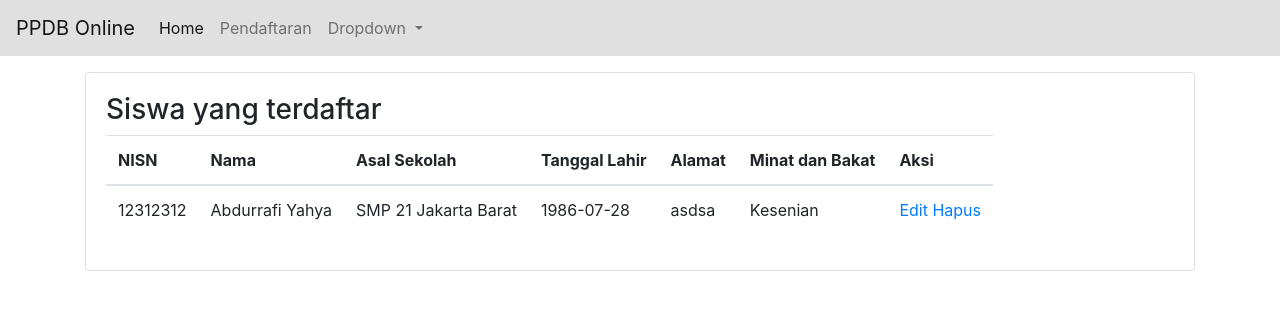
After one commit to rapaparara/ppdb-online, a CodeIgniter app: page /database/index.php/admin/pendaftar/index in a window 1280 px wide. The commit adds this page. Shown: the top 310 px of the page. Run offline with CodeIgniter, Linux system fonts and the light colour scheme; data comes from the database, SQL or seed files in the repository.

Commit message:
Penambahan halaman admin dan Perbaikan tampilan

```diff
--- a/application/config/config.php
+++ b/application/config/config.php
@@ -23,7 +23,9 @@ defined('BASEPATH') OR exit('No direct script access allowed');
 | a PHP script and you can easily do that on your own.
 |
 */
-$config['base_url'] = '';
+$config['base_url'] = ((isset($_SERVER['HTTPS']) && $_SERVER['HTTPS'] == "on") ? "https" : "http");
+$config['base_url'] .= "://" . $_SERVER['HTTP_HOST'];
+$config['base_url'] .= str_replace(basename($_SERVER['SCRIPT_NAME']), "", $_SERVER['SCRIPT_NAME']);
 
 /*
 |--------------------------------------------------------------------------
--- /dev/null
+++ b/application/controllers/admin/Pendaftar.php
@@ -0,0 +1,25 @@
+<?php
+class Pendaftar extends CI_Controller{
+	function __construct(){
+		parent::__construct();
+		$this->load->model('MainModel');
+		$this->load->helper('url');
+	}
+	function index(){
+		$data['pendaftar'] = $this->MainModel->tampilSiswa()->result();
+		$this->load->view('v_pendaftar',$data);
+	}
+	function edit($id){
+		$data = $this->db->where('nisn',$id);
+		$this->load->view('v_editpendaftar',$data);
+
+	}
+	function update(){
+
+	}
+	function delete(){
+
+	}
+}
+
+?>
--- a/application/views/footer.php
+++ b/application/views/footer.php
@@ -1,3 +1,3 @@
-<script src="js/jquery-3.3.1.slim.min.js" integrity="sha384-q8i/X+965DzO0rT7abK41JStQIAqVgRVzpbzo5smXKp4YfRvH+8abtTE1Pi6jizo" crossorigin="anonymous"></script>
-<script src="js/popper.min.js" integrity="sha384-UO2eT0CpHqdSJQ6hJty5KVphtPhzWj9WO1clHTMGa3JDZwrnQq4sF86dIHNDz0W1" crossorigin="anonymous"></script>
-<script src="js/bootstrap.min.js" integrity="sha384-JjSmVgyd0p3pXB1rRibZUAYoIIy6OrQ6VrjIEaFf/nJGzIxFDsf4x0xIM+B07jRM" crossorigin="anonymous"></script>
+<script src="<?php echo base_url('js/jquery-3.3.1.slim.min.js'); ?>" integrity="sha384-q8i/X+965DzO0rT7abK41JStQIAqVgRVzpbzo5smXKp4YfRvH+8abtTE1Pi6jizo" crossorigin="anonymous"></script>
+<script src="<?php echo base_url('js/popper.min.js');?>" integrity="sha384-UO2eT0CpHqdSJQ6hJty5KVphtPhzWj9WO1clHTMGa3JDZwrnQq4sF86dIHNDz0W1" crossorigin="anonymous"></script>
+<script src="<?php echo base_url('js/bootstrap.min.js');?>" integrity="sha384-JjSmVgyd0p3pXB1rRibZUAYoIIy6OrQ6VrjIEaFf/nJGzIxFDsf4x0xIM+B07jRM" crossorigin="anonymous"></script>
--- a/application/views/header.php
+++ b/application/views/header.php
@@ -1,5 +1,5 @@
 <meta charset="utf-8">
     <meta name="viewport" content="width=device-width, initial-scale=1, shrink-to-fit=no">
-    <link rel="stylesheet" href="css/bootstrap.min.css" integrity="sha384-ggOyR0iXCbMQv3Xipma34MD+dH/1fQ784/j6cY/iJTQUOhcWr7x9JvoRxT2MZw1T" crossorigin="anonymous">
+    <link rel="stylesheet" href="<?php echo base_url('css/bootstrap.min.css');?>" integrity="sha384-ggOyR0iXCbMQv3Xipma34MD+dH/1fQ784/j6cY/iJTQUOhcWr7x9JvoRxT2MZw1T" crossorigin="anonymous">
 
     <title>PPDB Online</title>
--- a/application/views/navbar.php
+++ b/application/views/navbar.php
@@ -1,5 +1,5 @@
-<nav class="navbar navbar-expand-lg navbar-light bg-light">
-  <a class="navbar-brand" href="#">PPDB Online</a>
+<nav class="navbar navbar-expand-lg navbar-light" style="background-color: #e0e0e0;">
+  <a class="navbar-brand" href="<?php echo base_url('') ?>">PPDB Online</a>
   <button class="navbar-toggler" type="button" data-toggle="collapse" data-target="#navbarSupportedContent" aria-controls="navbarSupportedContent" aria-expanded="false" aria-label="Toggle navigation">
     <span class="navbar-toggler-icon"></span>
   </button>
@@ -7,10 +7,10 @@
   <div class="collapse navbar-collapse" id="navbarSupportedContent">
     <ul class="navbar-nav mr-auto">
       <li class="nav-item active">
-        <a class="nav-link" href="#">Home <span class="sr-only">(current)</span></a>
+        <a class="nav-link" href="<?php echo base_url('') ?>">Home <span class="sr-only">(current)</span></a>
       </li>
       <li class="nav-item">
-        <a class="nav-link" href="pendaftaran">Pendaftaran</a>
+        <a class="nav-link" href="<?php echo base_url('pendaftaran') ?>">Pendaftaran</a>
       </li>
       <li class="nav-item dropdown">
         <a class="nav-link dropdown-toggle" href="#" id="navbarDropdown" role="button" data-toggle="dropdown" aria-haspopup="true" aria-expanded="false">
--- a/application/views/v_home.php
+++ b/application/views/v_home.php
@@ -5,7 +5,9 @@
   </head>
   <body>
 	<?php include 'navbar.php'; ?>
+	<div class="container mt-3">
     <h1>Hai, Selamat Datang di Website PPDB</h1>
+    </div>
 	<?php include 'footer.php'; ?>
   </body>
 </html>
--- /dev/null
+++ b/application/views/v_pendaftar.php
@@ -0,0 +1,55 @@
+<!DOCTYPE html>
+<html>
+<head>
+	<?php include 'header.php'; ?>
+</head>
+<body>
+	<?php include 'navbar.php'; ?>
+<div class="container mt-3">
+	<div class="row">
+	<div class="col-sm">
+		<div class="card">
+			<div class="card-body">
+	<h3>Siswa yang terdaftar</h3>
+	<table class="table  table-hover table-responsive">
+		<thead>
+			<tr>
+				<th>NISN</th>
+				<th>Nama</th>
+				<th>Asal Sekolah</th>
+				<th>Tanggal Lahir</th>
+				<th>Alamat</th>
+				<th>Minat dan Bakat</th>
+				<th>Aksi</th>
+			</tr>
+		</thead>
+		<tbody>
+			<?php foreach ($pendaftar as $s) {?>
+			<tr>
+				<td><?php echo $s->nisn ?></td>
+				<td><?php echo $s->namaSiswa ?></td>
+				<td><?php echo $s->asalSekolah ?></td>
+				<td><?php echo $s->tanggalLahir ?></td>
+				<td><?php echo $s->alamat ?></td>
+				<td><?php
+					if($s->minatBakat == 1){
+						echo "Olahraga";
+					}else if($s->minatBakat == 2){
+						echo "Kesenian";
+					}else {
+						echo "Kepramukaan";
+					}
+				?></td>
+				<td><a href="edit?id=<?php echo $s->nisn; ?>">Edit </a><a href="hapus?id=<?php echo $s->nisn; ?>">Hapus</a></td>
+			</tr>
+		<?php } ?>
+		</tbody>
+	</table>
+			</div>
+		</div>
+	</div>
+</div>
+</div>
+	<?php include 'footer.php'; ?>
+</body>
+</html>
```
Also changed, not shown: application/controllers/Home.php (+4 -3 lines), application/views/v_pendaftaran.php (+10 -4 lines).
